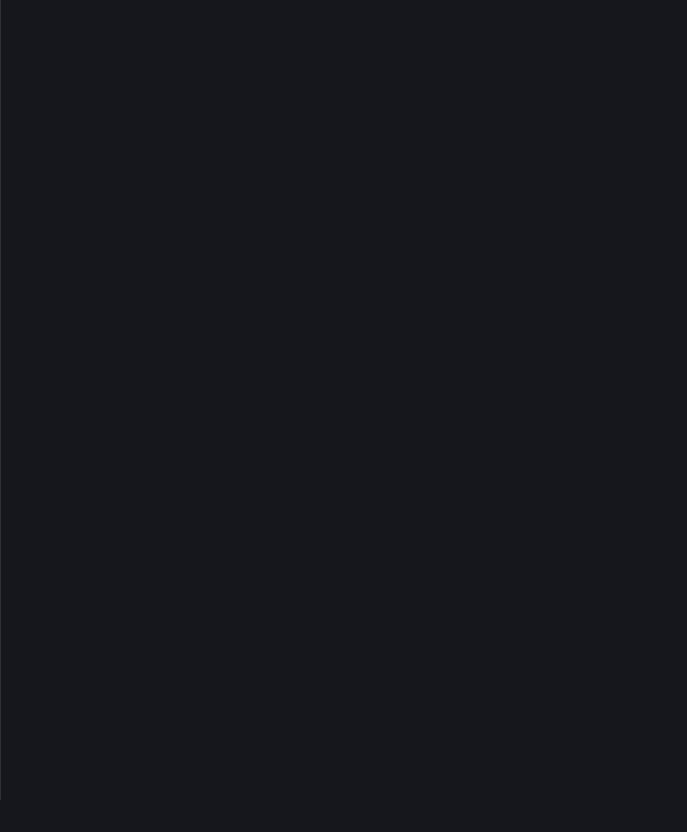
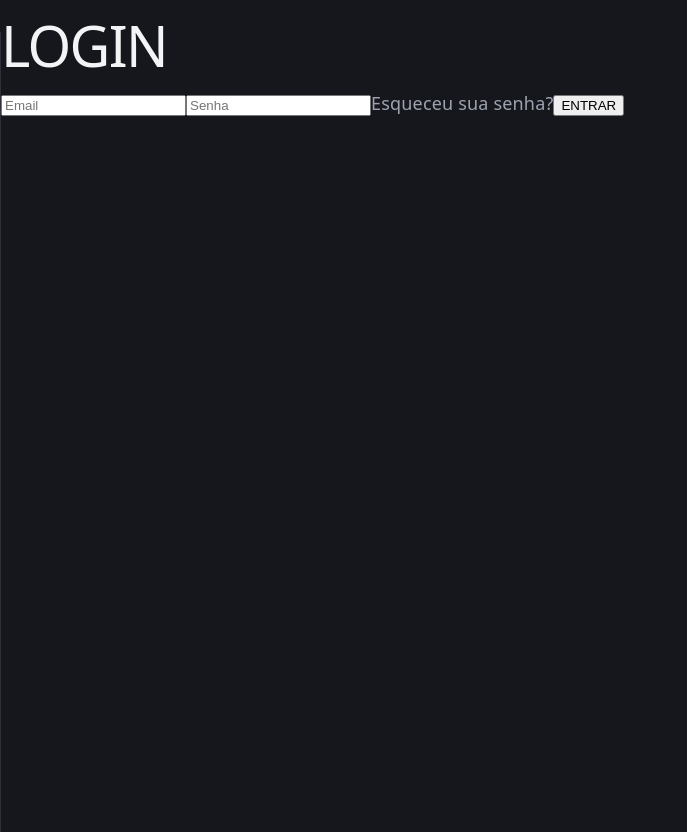
Before and after one commit to PomoHistoria/PomoHistoria, a React (Vite) app in the folder frontend/pomohistoria/: page / in a window 1280 px wide. Shown: the whole page, without its empty margins (0-687 px from the left). Before the commit the page ends 800 px from the top, so only its background shows below. Built offline with nearby package versions, Linux system fonts and the light colour scheme.

Commit message:
Mudanças no App.tsx
Realizada as mudanças muito iniciais para o corpo da página de login.

```diff
--- a/frontend/pomohistoria/src/App.tsx
+++ b/frontend/pomohistoria/src/App.tsx
@@ -2,9 +2,23 @@ import './App.css'
 
 function App() {
   return (
-    <>
+  <div className="container-login">
+        <h1>LOGIN</h1>
 
-    </>
+        <input
+          type="email"
+          placeholder="Email"
+        />
+
+        <input
+          type="password"
+          placeholder="Senha"
+        />
+
+        <a>Esqueceu sua senha?</a>
+
+        <button>ENTRAR</button>
+    </div>
   )
 }
 
```
